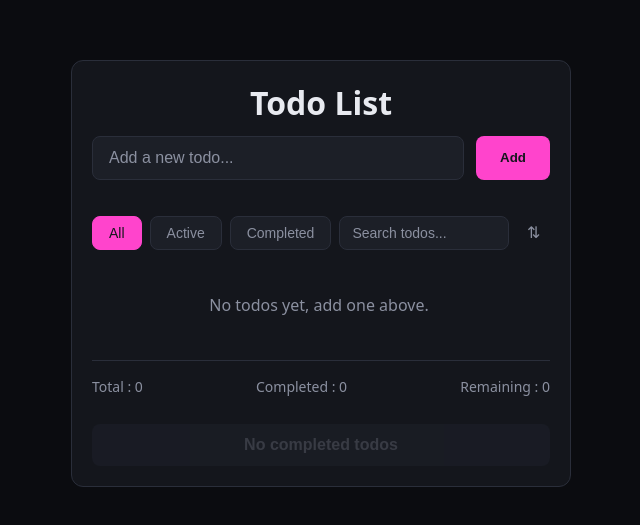
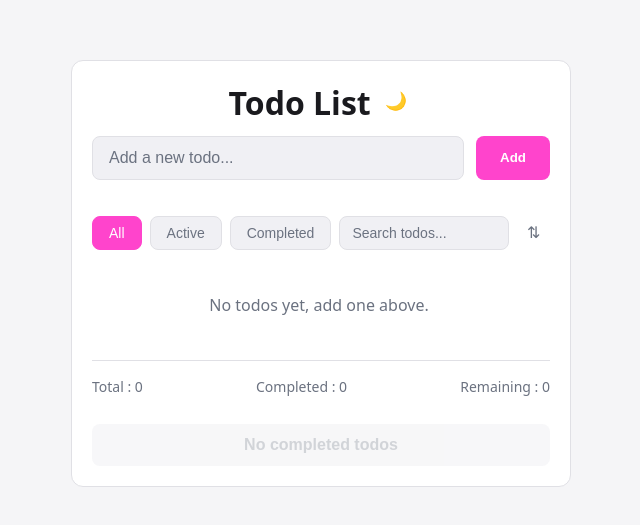
Before and after one commit to Stenca/Todo-list, a website built with Vite: page index.html in a window 1280 px wide. Shown: the part 127-652 px from the top of the page, without its empty margins (319-959 px from the left). Built offline with nearby package versions, Linux system fonts and the light colour scheme.

Commit message:
feat: light/dark theme

```diff
--- a/src/main.ts
+++ b/src/main.ts
@@ -13,6 +13,13 @@ const SCROLL_ZONE = 60;
 const SCROLL_SPEED = 3;
 const SEARCH_DEBOUNCE = 200;
 
+type Theme = "light" | "dark";
+
+let theme: Theme =
+  (localStorage.getItem("theme") as Theme) ??
+  (window.matchMedia("(prefers-color-scheme: dark)").matches
+    ? "dark"
+    : "light");
 let editingDueDateId: string | null = null;
 let sortByDueDate = false;
 let lastOpenedDueDateId: string | null = null;
@@ -24,12 +31,11 @@ let draggedId: string | null = null;
 let undoTimer: number | null = null;
 let searchQuery = "";
 let searchTimeout: number | null = null;
+let currentFilter: TodoFilter = "all";
 
 const expandedTodos = new Set<string>();
 const service = new TodoService();
 const app = getElement<HTMLDivElement>("#app");
-
-let currentFilter: TodoFilter = "all";
 
 function render() {
   const container = document.querySelector(
@@ -40,7 +46,12 @@ function render() {
   const stats = service.getStats();
 
   app.innerHTML = `
-    <h1>Todo List</h1>
+  <header class="app-header">
+      <h1>Todo List</h1>
+      <button class="theme-toggle" title="Toggle theme">
+        ${theme === "dark" ? "☀️" : "🌙"}
+      </button>
+    </header>
     ${renderTodoForm()}
     <div class="toolbar">
       <div id="todo-filters" class="todo-filters">
@@ -264,6 +275,12 @@ function handleToggleSort(): void {
   render();
 }
 
+function handleToggleTheme(): void {
+  theme = theme === "dark" ? "light" : "dark";
+  applyTheme();
+  render();
+}
+
 function handleClearCompleted(): void {
   const todos = service.getTodos();
 
@@ -397,6 +414,11 @@ function handleClick(e: Event): void {
 
   if (target.classList.contains("sort-toggle")) {
     handleToggleSort();
+    return;
+  }
+
+  if (target.classList.contains("theme-toggle")) {
+    handleToggleTheme();
     return;
   }
 
@@ -779,6 +801,11 @@ function animateExit(selector: string, callback: () => void): void {
   setTimeout(callback, ANIMATION_DURATION);
 }
 
+function applyTheme(): void {
+  document.documentElement.setAttribute("data-theme", theme);
+  localStorage.setItem("theme", theme);
+}
+
 function getVisibleTodos(): Todo[] {
   let todos = service.getSortedTodos(currentFilter);
 
@@ -801,4 +828,5 @@ function byDueDate(a: Todo, b: Todo): number {
 }
 
 setupEventListeners();
+applyTheme();
 render();
--- a/src/style.css
+++ b/src/style.css
@@ -1,8 +1,11 @@
-:root {
+:root,
+:root,
+:root[data-theme="dark"] {
   --bg-page: #0b0c10;
   --bg-primary: #14161c;
   --bg-secondary: #1c1f27;
   --bg-hover: #262a35;
+  --bg-subtask: #1c1f27;
 
   --text-primary: #e8eaf0;
   --text-secondary: #8b90a0;
@@ -12,9 +15,30 @@
   --accent: #ff44cc;
   --accent-hover: #ff6ad5;
 
+  --shadow-md: 0 8px 24px rgba(0, 0, 0, 0.4);
+
   --transition-hover: 0.2s ease;
 }
 
+:root[data-theme="light"] {
+  --bg-page: #f5f5f7;
+  --bg-primary: #ffffff;
+  --bg-secondary: #f0f0f4;
+  --bg-hover: #e5e5ea;
+  --bg-subtask: #eaeaf0;
+
+  --text-primary: #1a1a1e;
+  --text-secondary: #6b7280;
+
+  --border-color: #e0e0e5;
+
+  --accent: #ff44cc;
+  --accent-hover: #e639b8;
+
+  --shadow-md: 0 8px 24px rgba(0, 0, 0, 0.12);
+
+  --transition-hover: 0.2s ease;
+}
 button,
 a,
 input,
@@ -70,6 +94,37 @@ h1 {
   font-weight: 600;
   text-align: center;
   margin: 0;
+}
+
+.app-header {
+  display: flex;
+  align-items: center;
+  justify-content: center;
+  gap: 0.5rem;
+}
+
+.app-header h1 {
+  margin: 0;
+  font-size: 2rem;
+}
+
+.theme-toggle {
+  background: none;
+  border: none;
+  color: var(--text-secondary);
+  font-size: 1.1rem;
+  cursor: pointer;
+  padding: 0.4rem;
+  border-radius: 8px;
+  line-height: 1;
+  flex-shrink: 0;
+  transition:
+    color 0.15s ease,
+    background-color 0.15s ease;
+}
+
+.theme-toggle:hover {
+  color: var(--accent);
 }
 
 .todo-form {
@@ -350,21 +405,6 @@ h1 {
   color: var(--accent);
 }
 
-.todo-item-text[data-action="edit"] {
-  cursor: pointer;
-  border-radius: 4px;
-  padding: 2px 4px;
-}
-
-.todo-item-text[data-action="edit"]:hover {
-  background: var(--bg-hover);
-}
-
-.todo-item-text[data-action="edit"]:focus-visible {
-  outline: 2px solid var(--accent);
-  outline-offset: 2px;
-}
-
 .todo-item-delete {
   background: none;
   border: none;
@@ -528,7 +568,7 @@ h1 {
   align-items: center;
   gap: 0.5rem;
   padding: 0.375rem 0.5rem;
-  background: var(--bg-subtask, #262a34);
+  background: var(--bg-subtask);
   border-radius: 6px;
   font-size: 0.875rem;
   transition: background-color 0.2s ease;
@@ -715,7 +755,7 @@ h1 {
   display: flex;
   align-items: center;
   gap: 1rem;
-  box-shadow: 0 8px 24px rgba(0, 0, 0, 0.4);
+  box-shadow: var(--shadow-md);
   opacity: 0;
   transition:
     opacity 0.3s ease,
```
